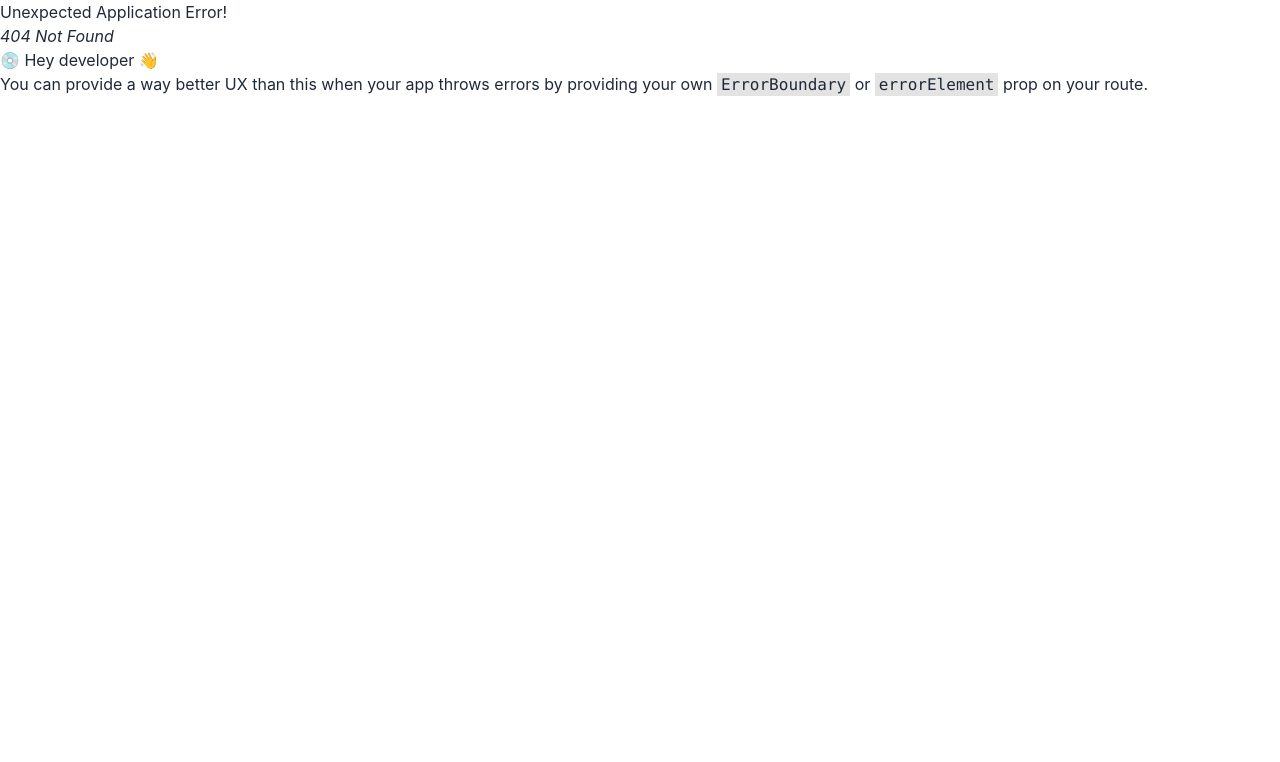
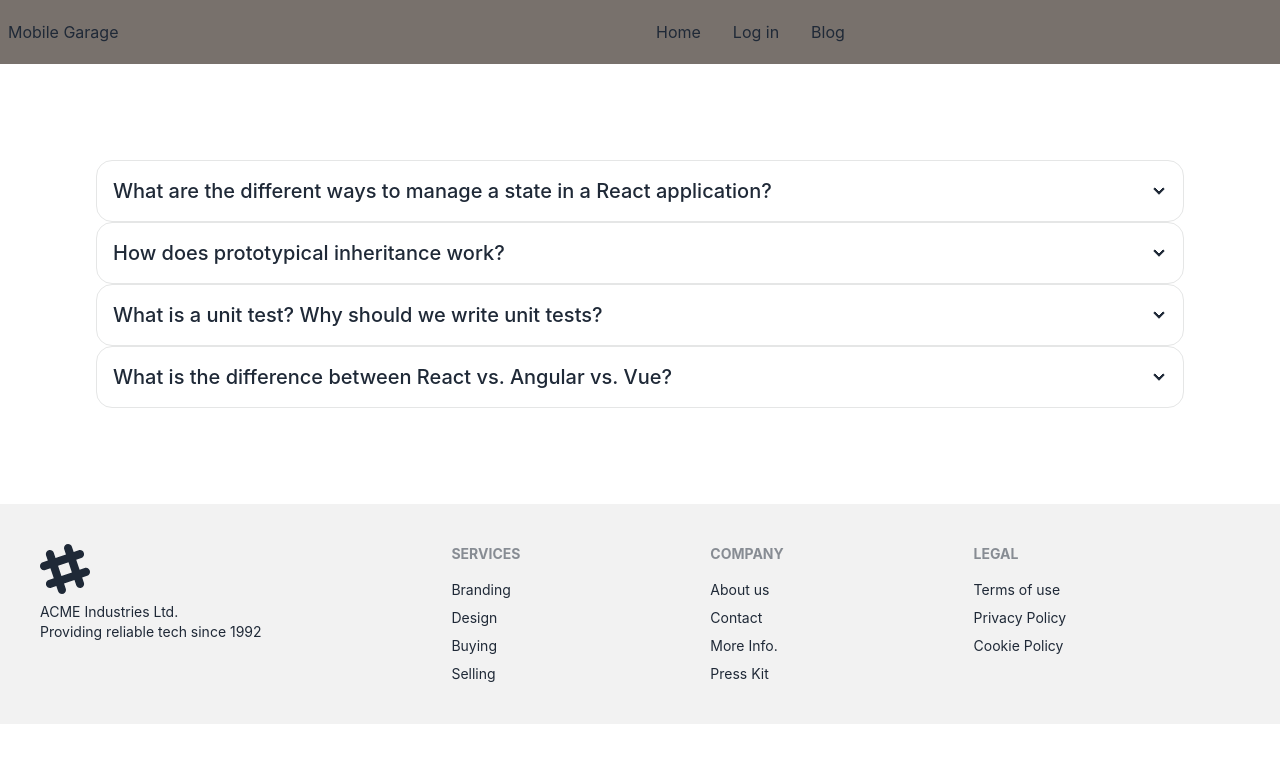
Before and after one commit to rhnchowdhury/Mobile-Garage-client, a React (Create React App) app: page /blog in a window 1280 px wide. Before the commit this address had no page. Shown: the top 762 px of the page. Built offline with nearby package versions, Linux system fonts and the light colour scheme.

Commit message:
blog added

```diff
--- /dev/null
+++ b/src/Pages/Blogs/Blog/Blog.js
@@ -0,0 +1,73 @@
+import React from 'react';
+
+const Blog = () => {
+    return (
+        <div className='m-24'>
+            <div tabIndex={0} className="collapse collapse-arrow border border-base-300 bg-base-100 rounded-box">
+                <div className="collapse-title text-xl font-medium">
+                    What are the different ways to manage a state in a React application?
+                </div>
+                <div className="collapse-content">
+                    <h3><strong>There are four main types of state you need to properly manage in your React apps:</strong>
+                        <ul>
+                            <li>Local state</li>
+                            <li>Global state</li>
+                            <li>Server state</li>
+                            <li>URL state</li>
+                        </ul>
+                        useState is the first tool we should reach for to manage state in your components. It can take accept any valid data value, including primitive and object values. Additionally, its setter function can be passed down to other components as a callback function (without needing optimizations like useCallback).
+                    </h3>
+                </div>
+            </div>
+            <div tabIndex={1} className="collapse collapse-arrow border border-base-300 bg-base-100 rounded-box">
+                <div className="collapse-title text-xl font-medium">
+                    How does prototypical inheritance work?
+                </div>
+                <div className="collapse-content">
+                    <p><strong>Working process: </strong>Every object with its methods and properties contains an internal and hidden property known as [[Prototype]]. The Prototypal Inheritance is a feature in javascript used to add methods and properties in objects. It is a method by which an object can inherit the properties and methods of another object. Traditionally, in order to get and set the [[Prototype]] of an object, we use Object.getPrototypeOf and Object.setPrototypeOf. Nowadays, in modern language, it is being set using __proto__.</p>
+                </div>
+            </div>
+            <div tabIndex={2} className="collapse collapse-arrow border border-base-300 bg-base-100 rounded-box">
+                <div className="collapse-title text-xl font-medium">
+                    What is a unit test? Why should we write unit tests?
+                </div>
+                <div className="collapse-content">
+                    <p><strong>Unit test: </strong>A unit test is a way of testing a unit - the smallest piece of code that can be logically isolated in a system. In most programming languages, that is a function, a subroutine, a method or property.</p>
+                    <p><strong>Reason for writing unit tests: </strong>Unit Testing is important because software developers sometimes try saving time doing minimal unit testing and this is myth because inappropriate unit testing leads to high cost Defect fixing during System Testing, Integration Testing and even Beta Testing after application is built. If proper unit testing is done in early development, then it saves time and money in the end.
+                        <br /> <strong>Here, are the key reasons to perform unit testing in software engineering:</strong>
+                        <ul>
+                            <li>Unit tests help to fix bugs early in the development cycle and save costs.</li>
+                            <li>It helps the developers to understand the testing code base and enables them to make changes quickly</li>
+                            <li>Good unit tests serve as project documentation</li>
+                            <li>Unit tests help with code re-use. Migrate both your code and your tests to your new project. Tweak the code until the tests run again.</li>
+                        </ul>
+                    </p>
+                </div>
+            </div>
+            <div tabIndex={3} className="collapse collapse-arrow border border-base-300 bg-base-100 rounded-box">
+                <div className="collapse-title text-xl font-medium">
+                    What is the difference between React vs. Angular vs. Vue?
+                </div>
+                <div className="collapse-content">
+                    <p><strong>Framework: </strong>A software framework is a piece of code that performs a certain job, irrespective of the program it is implemented in. By using the framework, the programmer need not write the code for the functionality from scratch and can add a few extra lines to customize it according to the application he is working on.</p>
+                    <p> <strong>Angular vs Vue</strong>
+                        <ul>
+                            <li>Angular is a TypeScript-based structure framework, while Vue is a progressive lightweight framework. Both - Angular JS and React JS frameworks are used to create web interfaces for front end development</li>
+                            <li>Angular is Google’s matured and advanced JavaScript framework based on TypeScript, whereas Vue is a progressive open-source front-end JavaScript framework created by Evan You.</li>
+                            <li>While comparing Vue JS vs Angular, Vue is known for its clean architecture and its elegant designs. On the other hand, Angular is considered for many organizations due to its vast functionality and high performance.</li>
+                        </ul>
+                    </p>
+                    <p><strong>React vs Vue</strong>
+                        <ul>
+                            <li>Vue is a popular progressive, open-source framework for developing complex user interfaces, while React is a JavaScript library for building web development for interactive elements on UIs. React is also used to develop SPAs and mobile apps</li>
+                            <li>Vue JS is more oriented to novice developers, while React requires in-depth knowledge of JavaScript. React uses a virtual DOM (copy of the actual DOM) to interact with HTML files, but every element is represented as a JavaScript object. Vue has two-way binding and uses a virtual DOM.</li>
+                        </ul>
+                    </p>
+                </div>
+
+            </div>
+        </div>
+    );
+};
+
+export default Blog;
--- a/src/Routes/Route/Route.js
+++ b/src/Routes/Route/Route.js
@@ -1,6 +1,7 @@
 import React from 'react';
 import { createBrowserRouter } from 'react-router-dom';
 import Main from '../../Layouts/Main';
+import Blog from '../../Pages/Blogs/Blog/Blog';
 import Home from '../../Pages/Homes/Home';
 
 export const router = createBrowserRouter([
@@ -11,6 +12,10 @@ export const router = createBrowserRouter([
             {
                 path: '/',
                 element: <Home></Home>
+            },
+            {
+                path: '/blog',
+                element: <Blog></Blog>
             }
         ]
     }
--- a/src/Shared/NavBar.js
+++ b/src/Shared/NavBar.js
@@ -6,7 +6,7 @@ const NavBar = () => {
         <React.Fragment>
             <li><Link to='/'>Home</Link></li>
             <li><Link to='/'>Log in</Link></li>
-            <li><Link to='/'>Blog</Link></li>
+            <li><Link to='/blog'>Blog</Link></li>
         </React.Fragment>
     return (
         <div className="navbar bg-stone-500">
```
